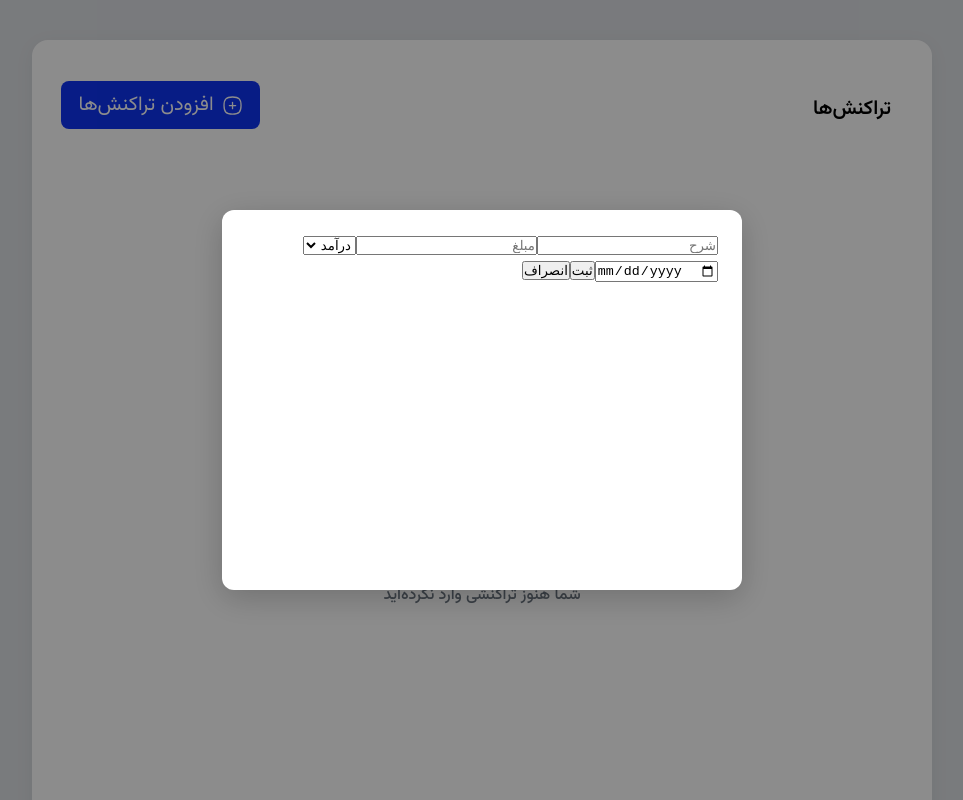
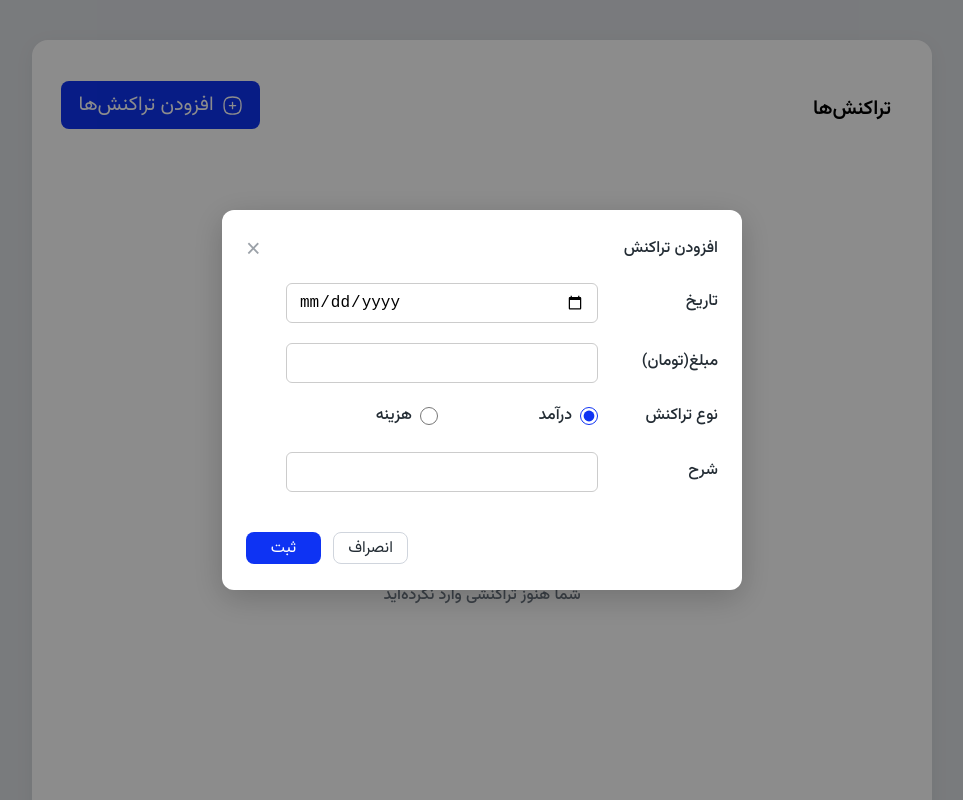
Before and after one commit to eng-neda/expense-tracker, a React (Vite) app: page / in a window 1280 px wide. Both pictures are taken after a click on the button "افزودن تراکنش‌ها". Shown: the top 800 px of the page, without its empty margins (158-1121 px from the left). Built offline with nearby package versions, Linux system fonts and the light colour scheme.

Commit message:
fixing modal form

```diff
--- a/src/components/TransactionForm.jsx
+++ b/src/components/TransactionForm.jsx
@@ -1,4 +1,5 @@
 import { useState } from 'react'
+import './TransactionModal.css' // اگر میخوای فرم هم CSS داشته باشه
 
 function AddTransactionForm({ onClose, onAddTransaction }) {
   const [title, setTitle] = useState('')
@@ -8,7 +9,6 @@ function AddTransactionForm({ onClose, onAddTransaction }) {
 
   const submitHandler = (e) => {
     e.preventDefault()
-
     const newTransaction = {
       id: Date.now(),
       title,
@@ -16,42 +16,83 @@ function AddTransactionForm({ onClose, onAddTransaction }) {
       income: type === 'income' ? Number(amount) : null,
       outcome: type === 'outcome' ? Number(amount) : null,
     }
-
     onAddTransaction(newTransaction)
     onClose()
   }
 
   return (
-    <form onSubmit={submitHandler}>
-      <input
-        type="text"
-        placeholder="شرح"
-        value={title}
-        onChange={(e) => setTitle(e.target.value)}
-      />
+    <form className="modal-form" onSubmit={submitHandler}>
+      <div className="modal-header">
+        <h3 className="modal-title">افزودن تراکنش</h3>
+        <button type="button" className="modal-close" onClick={onClose}>
+          ×
+        </button>
+      </div>
 
-      <input
-        type="number"
-        placeholder="مبلغ"
-        value={amount}
-        onChange={(e) => setAmount(e.target.value)}
-      />
+      <div className="form-group">
+        <label htmlFor="date">تاریخ</label>
+        <input
+          type="date"
+          id="date"
+          value={date}
+          onChange={(e) => setDate(e.target.value)}
+        />
+      </div>
+      <div className="form-group">
+        <label htmlFor="amount">مبلغ(تومان)</label>
+        <input
+          type="number"
+          id="amount"
+          value={amount}
+          onChange={(e) => setAmount(e.target.value)}
+        />
+      </div>
 
-      <select value={type} onChange={(e) => setType(e.target.value)}>
-        <option value="income">درآمد</option>
-        <option value="outcome">هزینه</option>
-      </select>
+      <div className="form-group">
+        <label>نوع تراکنش</label>
+        <div className="radio-group">
+          <label>
+            <input
+              type="radio"
+              name="type"
+              value="income"
+              checked={type === 'income'}
+              onChange={(e) => setType(e.target.value)}
+            />
+            درآمد
+          </label>
+          <label>
+            <input
+              type="radio"
+              name="type"
+              value="outcome"
+              checked={type === 'outcome'}
+              onChange={(e) => setType(e.target.value)}
+            />
+            هزینه
+          </label>
+        </div>
+      </div>
 
-      <input
-        type="date"
-        value={date}
-        onChange={(e) => setDate(e.target.value)}
-      />
+      <div className="form-group">
+        <label htmlFor="title">شرح</label>
+        <input
+          type="text"
+          id="title"
+          value={title}
+          onChange={(e) => setTitle(e.target.value)}
+        />
+      </div>
 
-      <button type="submit">ثبت</button>
-      <button type="button" onClick={onClose}>
-        انصراف
-      </button>
+      <div className="modal-actions">
+        <button type="button" className="btn-cancel" onClick={onClose}>
+          انصراف
+        </button>
+
+        <button type="submit" className="btn-submit">
+          ثبت
+        </button>
+      </div>
     </form>
   )
 }
--- a/src/components/TransactionModal.css
+++ b/src/components/TransactionModal.css
@@ -1,7 +1,12 @@
+@font-face {
+  font-family: 'vazirmatn.regular';
+  src: url(../../fonts/Vazirmatn/static/Vazirmatn-Regular.ttf);
+}
+
 .modal-backdrop {
   position: fixed;
   inset: 0;
-  background-color: #00000073; /* بک‌گراند تیره */
+  background-color: #00000073;
   display: flex;
   align-items: center;
   justify-content: center;
@@ -12,7 +17,111 @@
   width: 520px;
   height: 380px;
   background-color: #ffffff;
-  border-radius: 12px; /* مستطیلی با گوشه ملایم */
+  border-radius: 12px;
   padding: 24px;
   box-shadow: 0 8px 32px rgba(0, 0, 0, 0.2);
 }
+.modal-header {
+  display: flex;
+  justify-content: space-between;
+  align-items: center;
+}
+
+.modal-title {
+  font-size: 16px;
+  font-weight: 500;
+  color: #242d35;
+}
+
+.modal-close {
+  background: none;
+  border: none;
+  font-size: 25px;
+  cursor: pointer;
+  color: #9ba1a8;
+}
+
+.modal-form {
+  display: flex;
+  flex-direction: column;
+  gap: 20px;
+  flex: 1;
+  color: #242d35;
+}
+
+.form-group {
+  display: flex;
+  align-items: center;
+}
+
+.form-group label {
+  width: 120px;
+  margin-bottom: 4px;
+  font-weight: 500;
+  color: #242d35;
+}
+
+.form-group input,
+.form-group select {
+  padding: 8px 12px;
+  border: 1px solid #ccc;
+  border-radius: 6px;
+  font-size: 16px;
+  width: 312px;
+  height: 40px;
+}
+
+.radio-group {
+  display: flex;
+  gap: 40px;
+}
+
+.radio-group label {
+  display: flex;
+  align-items: center;
+  gap: 8px;
+  font-size: 16px;
+  cursor: pointer;
+}
+
+.radio-group input[type='radio'] {
+  accent-color: #0e33f3;
+  width: 18px;
+  height: 18px;
+  gap: 200px;
+}
+.modal-actions {
+  margin-top: 20px;
+  display: flex;
+  gap: 12px;
+  justify-content: flex-end;
+}
+
+.btn-submit {
+  background-color: #0e33f3;
+  width: 75px;
+  height: 32px;
+  color: white;
+  border: none;
+  text-align: center;
+  border-radius: 8px;
+  cursor: pointer;
+  font-size: 16px;
+  font-family: 'vazirmatn.regular';
+}
+
+.btn-cancel {
+  width: 75px;
+  height: 32px;
+  background-color: transparent;
+  color: #242d35;
+  border: 1px solid #d0d5dd;
+  border-radius: 8px;
+  cursor: pointer;
+  font-size: 16px;
+  font-family: 'vazirmatn.regular';
+}
+
+.btn-cancel:hover {
+  background-color: #f5f6f8;
+}
```
